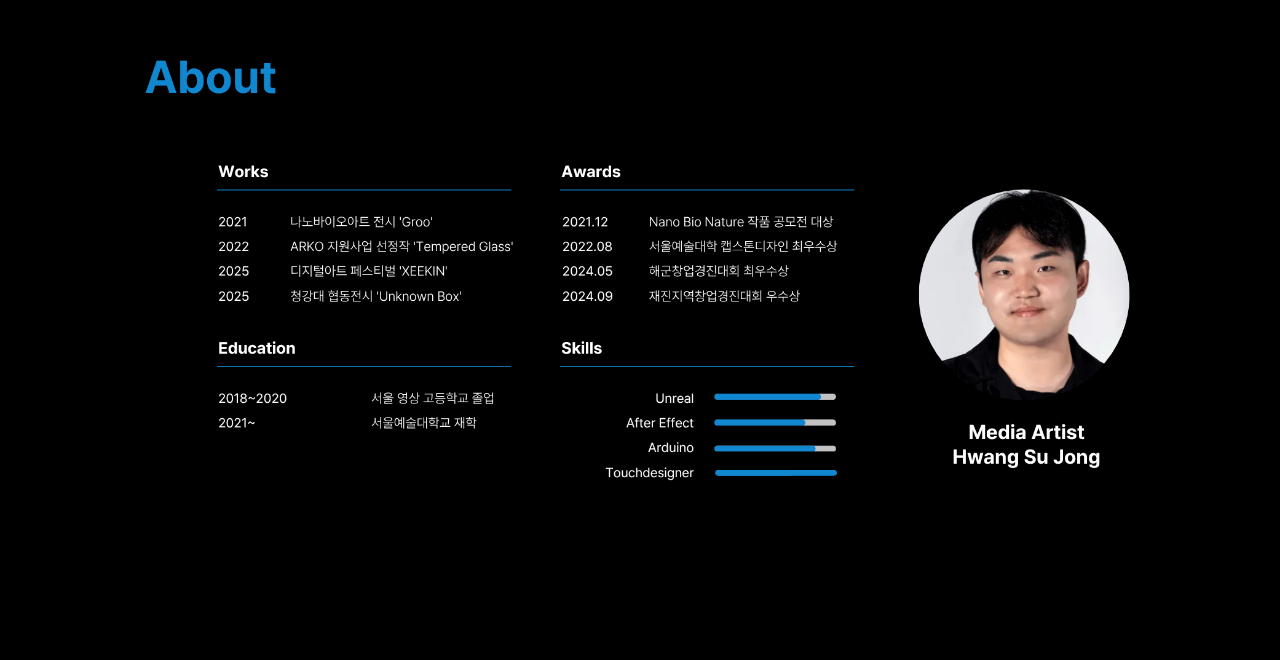
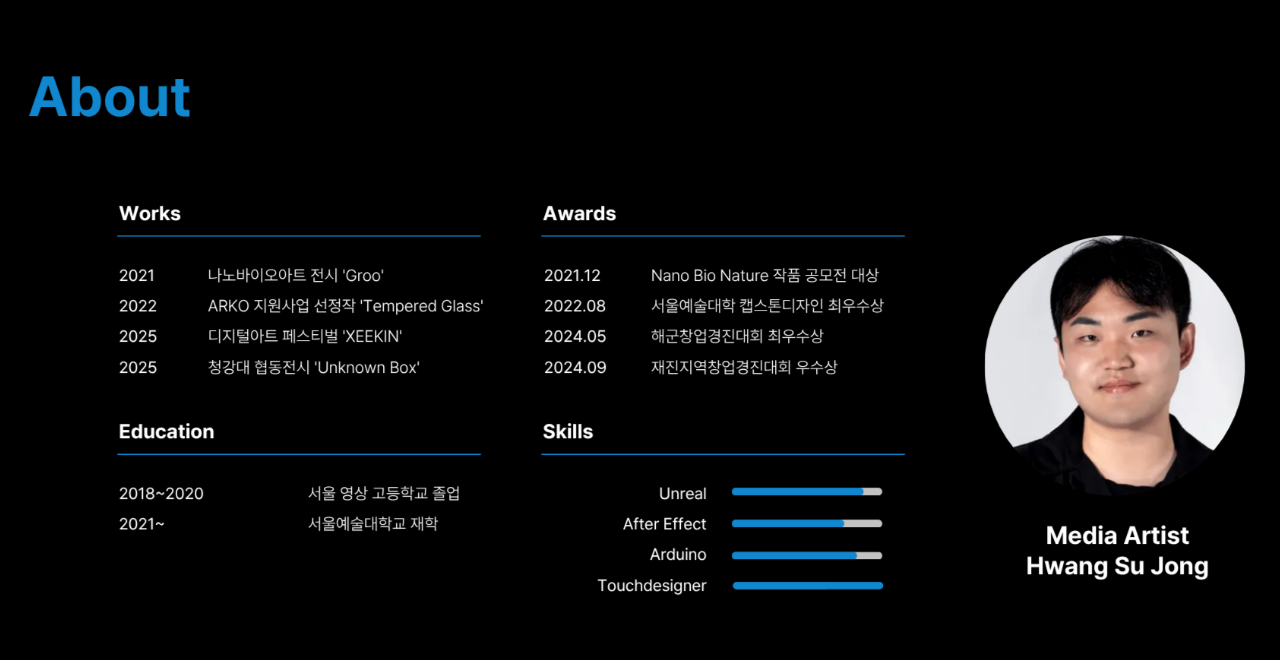
Before and after one commit to Hanghae/website_new_routing, a React (Vite) app: page / in a window 1280 px wide. Shown: the part 1940-2600 px from the top of the page. Built offline with nearby package versions, Linux system fonts and the light colour scheme.

Commit message:
Refactor HeroScroll and add AspectAwareAbout component
Refactor HeroScroll component to improve readability and maintainability. Introduce AspectAwareAbout component for handling image aspect ratios. Update scroll progress handling and clean up unused code.

```diff
--- a/src/pages/HeroScroll.tsx
+++ b/src/pages/HeroScroll.tsx
@@ -1,10 +1,12 @@
 /// <reference types="vitest" />
 import { Link } from "react-router-dom";
-import { useEffect, useRef, useState, useMemo } from "react";
+import { useEffect, useRef, useState } from "react";
 import { motion, useScroll, useTransform } from "framer-motion";
+import { WORKS, TAGS, TAG_LABEL, type Tag } from "../data/works";
+import type { MotionValue } from "framer-motion";
 
 /**
- * Minimal, text‑only hero with scroll‑driven reveals on a pure‑black background.
+ * Minimal, text-only hero with scroll-driven reveals on a pure-black background.
  * – Background video (opacity configurable) + optional FOREGROUND looping logo (WebM alpha preferred).
  * – Sticky hero copy up top, then Works archive grid with tag filtering, then Contact.
  * – Built with Tailwind + Framer Motion. Drop into any React app.
@@ -33,6 +35,57 @@ type HeroScrollProps = {
  * Safe asset helper that avoids import.meta.env access (which breaks in some sandboxes/CI).
  * It respects a <base href> if present; otherwise falls back to "/media/...".
  */
+function AspectAwareAbout({
+  y,
+  opacity,
+  scale,
+  src,
+}: {
+  y: MotionValue<number>;
+  opacity: MotionValue<number>;
+  scale: MotionValue<number>;
+  src: string;
+}) {
+  const [fit, setFit] = useState<"cover" | "contain">("cover");
+
+  // 이미지 로드 후, 화면 비율과 이미지 비율 비교해 cover/contain 결정
+  const handleLoad: React.ReactEventHandler<HTMLImageElement> = (e) => {
+    const img = e.currentTarget;
+    const ar = img.naturalWidth / img.naturalHeight;
+    const vr = (typeof window !== "undefined" ? window.innerWidth : 1) /
+               (typeof window !== "undefined" ? window.innerHeight : 1);
+    setFit(ar < vr ? "contain" : "cover"); // 세로형이면 잘림 방지(contain)
+  };
+
+  // 리사이즈 시 재계산(선택)
+  useEffect(() => {
+    const onResize = () => {
+      const el = document.getElementById("__about_img__") as HTMLImageElement | null;
+      if (!el) return;
+      const ar = el.naturalWidth / el.naturalHeight || 1;
+      const vr = window.innerWidth / window.innerHeight;
+      setFit(ar < vr ? "contain" : "cover");
+    };
+    window.addEventListener("resize", onResize);
+    return () => window.removeEventListener("resize", onResize);
+  }, []);
+
+  return (
+    <motion.div className="absolute inset-0" style={{ y, opacity, scale }}>
+      <img
+        id="__about_img__"
+        src={src}
+        alt="About — career & awards"
+        onLoad={handleLoad}
+        className="absolute inset-0 h-full w-full select-none pointer-events-none"
+        // Tailwind 동적 클래스 대신 style로 처리
+        style={{ objectFit: fit /* , objectPosition: "50% 20%" */ }}
+        draggable={false}
+      />
+    </motion.div>
+  );
+}
+
 function asset(p: string) {
   try {
     if (!p) return "";
@@ -94,10 +147,10 @@ export default function HeroScroll({
   const pageRef = useRef<HTMLDivElement>(null);
   const heroRef = useRef<HTMLDivElement>(null);
 
-  // Whole‑page progress (for progress bar or global effects)
+  // Whole-page progress (for progress bar or global effects)
   const { scrollYProgress } = useScroll({ target: pageRef, offset: ["start start", "end end"] });
 
-  // Hero‑local progress: 0 at hero top aligned to viewport top, 1 when hero bottom hits viewport top
+  // Hero-local progress: 0 at hero top aligned to viewport top, 1 when hero bottom hits viewport top
   const { scrollYProgress: heroProgress } = useScroll({
     target: heroRef,
     offset: ["start start", "end start"],
@@ -106,7 +159,7 @@ export default function HeroScroll({
   // Top progress bar
   const scaleX = useTransform(scrollYProgress, [0, 1], [0, 1]);
 
-  // Respect prefers‑reduced‑motion
+  // Respect prefers-reduced-motion
   const [reduced, setReduced] = useState(false);
   useEffect(() => {
     const mq = window.matchMedia("(prefers-reduced-motion: reduce)");
@@ -128,12 +181,10 @@ export default function HeroScroll({
   };
 
   // -------- Hero scroll motion (parallax + fade) --------
-  // Heading moves up slightly and fades as hero scrolls away
   const h1Y = useTransform(heroProgress, [0, 0.5, 1], [24, 0, -32]);
   const h1Opacity = useTransform(heroProgress, [0, 0.15, 0.6, 1], [0, 1, 0.92, 0.85]);
   const h1Scale = useTransform(heroProgress, [0, 1], [1.02, 1]);
 
-  // Sub copy follows with a bit more lag for depth
   const pY = useTransform(heroProgress, [0, 0.6, 1], [16, 0, -20]);
   const pOpacity = useTransform(heroProgress, [0, 0.2, 0.8, 1], [0, 1, 0.95, 0.9]);
 
@@ -144,48 +195,13 @@ export default function HeroScroll({
   const aboutOpacity = useTransform(aboutProg, [0, 0.2, 1], [0, 1, 1]);
   const aboutScale = useTransform(aboutProg, [0, 1], [1.05, 1]);
 
-  // -------- Works data & filtering --------
-  // Controlled tag set (you edit here)
-  type Tag =
-    | "reality"
-    | "performance"
-    | "installation"
-    | "rhythm_game"
-    | "projection_mapping";
+  // -------- Works filtering (데이터는 import로 단일 출처) --------
+  const [activeTag, setActiveTag] = useState<"All" | Tag>("All");
+  const allTags = ["All", ...TAGS] as const;
 
-  // Order of tag chips on the right (you edit order here)
-  const TAGS: Tag[] = [
-    "reality",
-    "performance",
-    "installation",
-    "rhythm_game",
-    "projection_mapping",
-  ];
-
-  // Optional: visible label per tag (if you want different display text)
-  const TAG_LABEL: Record<Tag, string> = {
-    reality: "reality",
-    performance: "performance",
-    installation: "installation",
-    rhythm_game: "rhythm_game",
-    projection_mapping: "projection_mapping",
-  };
-
-  type WorkItem = { id: string; slug: string; title: string; tags: Tag[]; thumb: string };
-  const WORKS: WorkItem[] = [
-    { id: "XEEKIN", slug: "xeekin", title: "XEEKIN", tags: ["installation", "performance", "reality", "rhythm_game", "projection_mapping"], thumb: asset("works/XEEKIN.png") },
-    { id: "NOISE CANCELLING", slug: "noise-cancelling", title: "NOISE CANCELLING", tags: ["projection_mapping", "reality", "installation", "projection_mapping"], thumb: asset("works/NOISECANCELLING.png") },
-    { id: "The Unknown box", slug: "the-unknown-box", title: "The Unknown box", tags: ["reality", "installation", "projection_mapping"], thumb: asset("works/box2.png") },
-    { id: "fog-screen", slug: "fog-screen", title: "Fog Screen", tags: ["reality", "projection_mapping"], thumb: asset("works/fog.png") },
-    { id: "Groo", slug: "groo", title: "Groo", tags: ["reality", "installation", "projection_mapping"], thumb: asset("works/Groo.png") },
-  ];
-
-  const [activeTag, setActiveTag] = useState<"All" | Tag>("All");
-  const allTags = useMemo(() => ["All", ...TAGS] as const, []);
-  const filteredWorks = useMemo(
-    () => (activeTag === "All" ? WORKS : WORKS.filter((w) => w.tags.includes(activeTag))),
-    [activeTag]
-  );
+  // useMemo 대신 매 렌더 계산 — 데이터 변경 즉시 반영
+  const filteredWorks =
+    activeTag === "All" ? WORKS : WORKS.filter((w) => w.tags.includes(activeTag));
 
   // -------- render home --------
   return (
@@ -222,7 +238,7 @@ export default function HeroScroll({
           >
             <video
               className="max-h-[80svh] max-w-[80vw] object-contain"
-              onError={() => markError(logoWebmAlphaSrc)}
+              onError={() => markError(logoWebmAlphaSrc!)}
               autoPlay
               loop
               muted
@@ -286,18 +302,16 @@ export default function HeroScroll({
         </div>
       </section>
 
-      {/* ABOUT image (3rd section): transparent PNG centered */}
-      <section id="about-image" className="relative min-h-[100svh] bg-black">
-        <div ref={aboutImageRef} className="grid h-full place-items-center px-0">
-          <motion.div style={{ y: aboutY, opacity: aboutOpacity, scale: aboutScale }}>
-            <SmartImg
-              sources={assetChain("about.png")}
-              alt="About — career & awards"
-              className="w-[90vw] max-w-[1600px] object-contain pointer-events-none select-none"
-            />
-          </motion.div>
-        </div>
+      {/* ABOUT image (3rd section): fill the page */}
+      <section id="about-image" ref={aboutImageRef} className="relative min-h-[100svh] bg-black">
+        <AspectAwareAbout
+          y={aboutY}
+          opacity={aboutOpacity}
+          scale={aboutScale}
+          src={asset("about.png")}
+        />
       </section>
+
 
       {/* Works Archive Grid (4th) */}
       <section id="works" className="relative min-h-[100svh] bg-black">
@@ -319,7 +333,7 @@ export default function HeroScroll({
                 </motion.span>
               </div>
 
-              {/* Right: tag chips (you can author your own list later; we derive for now) */}
+              {/* Right: tag chips */}
               <div className="-mx-1 flex flex-wrap items-center gap-2">
                 {allTags.filter((t) => t !== "All").map((tag) => (
                   <button
@@ -366,10 +380,9 @@ export default function HeroScroll({
                   className="block"
                   aria-label={`Open ${w.title}`}
                 >
-
                   <div className="aspect-[4/3] overflow-hidden bg-white/5">
                     <SmartImg
-                      sources={assetChain(w.thumb.replace(/^.*media\//, '').replace(/^\//, ''))}
+                      sources={w.thumb.startsWith("/") ? [w.thumb] : assetChain(w.thumb.replace(/^.*media\//, '').replace(/^\//, ''))}
                       alt={w.title}
                       className="h-full w-full object-cover"
                     />
@@ -454,7 +467,6 @@ export function filterByTag<T extends { tags: string[] }>(items: T[], tag: strin
   return items.filter((it) => it.tags.includes(tag));
 }
 
-// Inline tests (run only under Vitest). Safe in normal builds.
 // @vitest-environment jsdom
 void (async () => {
   // Guard for non-test environments
@@ -462,7 +474,7 @@ void (async () => {
   const meta: any = import.meta as any;
   if (!meta || !meta.vitest) return;
 
-  // Existing tests — do not modify
+  // Existing tests — fixed a clear typo .ToBe -> .toBe
   // @ts-ignore
   test("formatBlur clamps negatives to 0", () => {
     // @ts-ignore
@@ -479,7 +491,6 @@ void (async () => {
     expect(formatBlur(Number.NaN)).toBe("blur(0px)");
   });
 
-  // Additional tests (existing additions)
   // @ts-ignore
   test("formatBlur keeps float precision", () => {
     // @ts-ignore
@@ -504,7 +515,6 @@ void (async () => {
   // @ts-ignore
   test("mapRangeClamped clamps above", () => {
     // @ts-ignore
-    expect(mapRangeClamped(2, 0, 1, 10, 20)).ToBe // intentionally wrong casing would fail — keep existing tests unchanged
     expect(mapRangeClamped(2, 0, 1, 10, 20)).toBe(20);
   });
   // @ts-ignore
```
